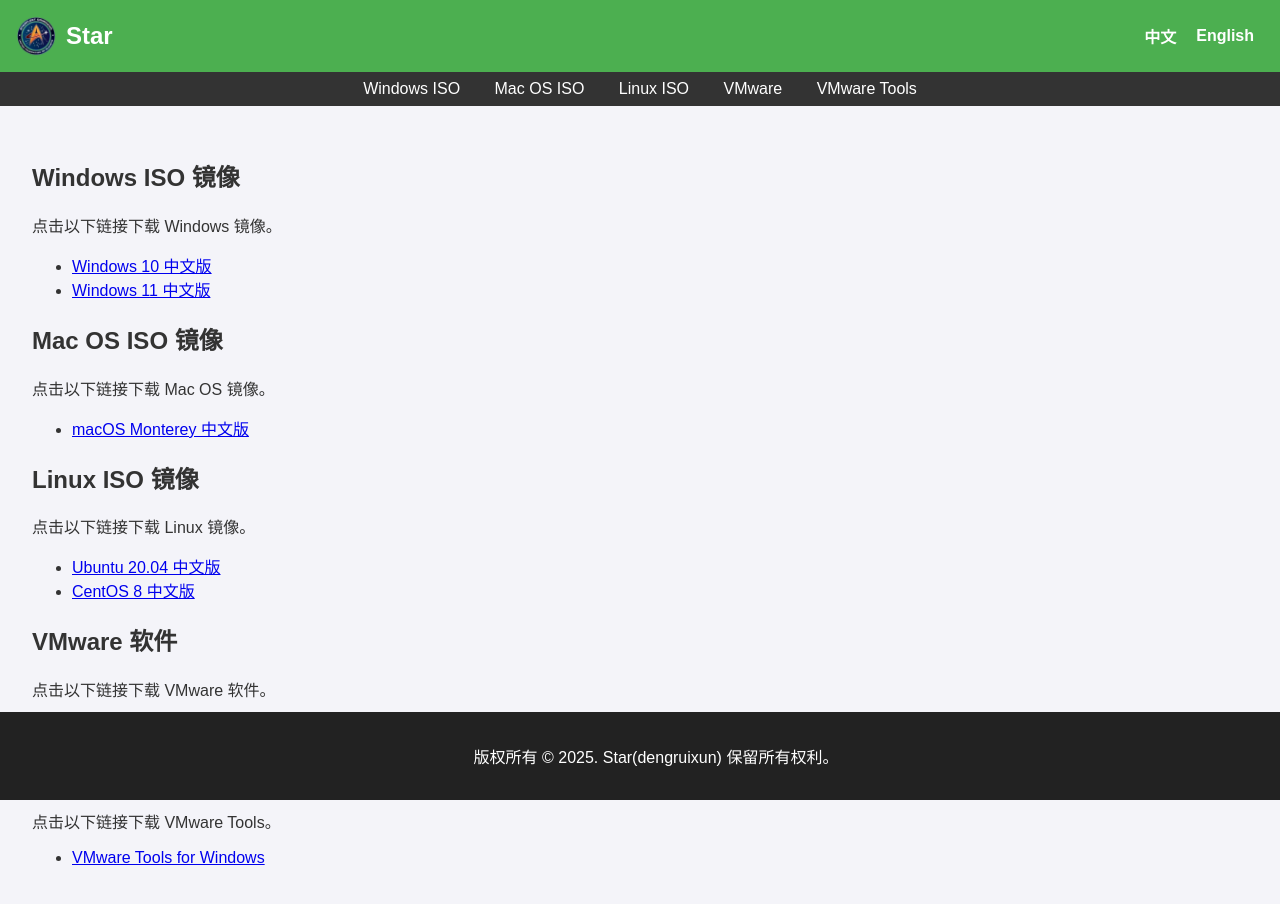
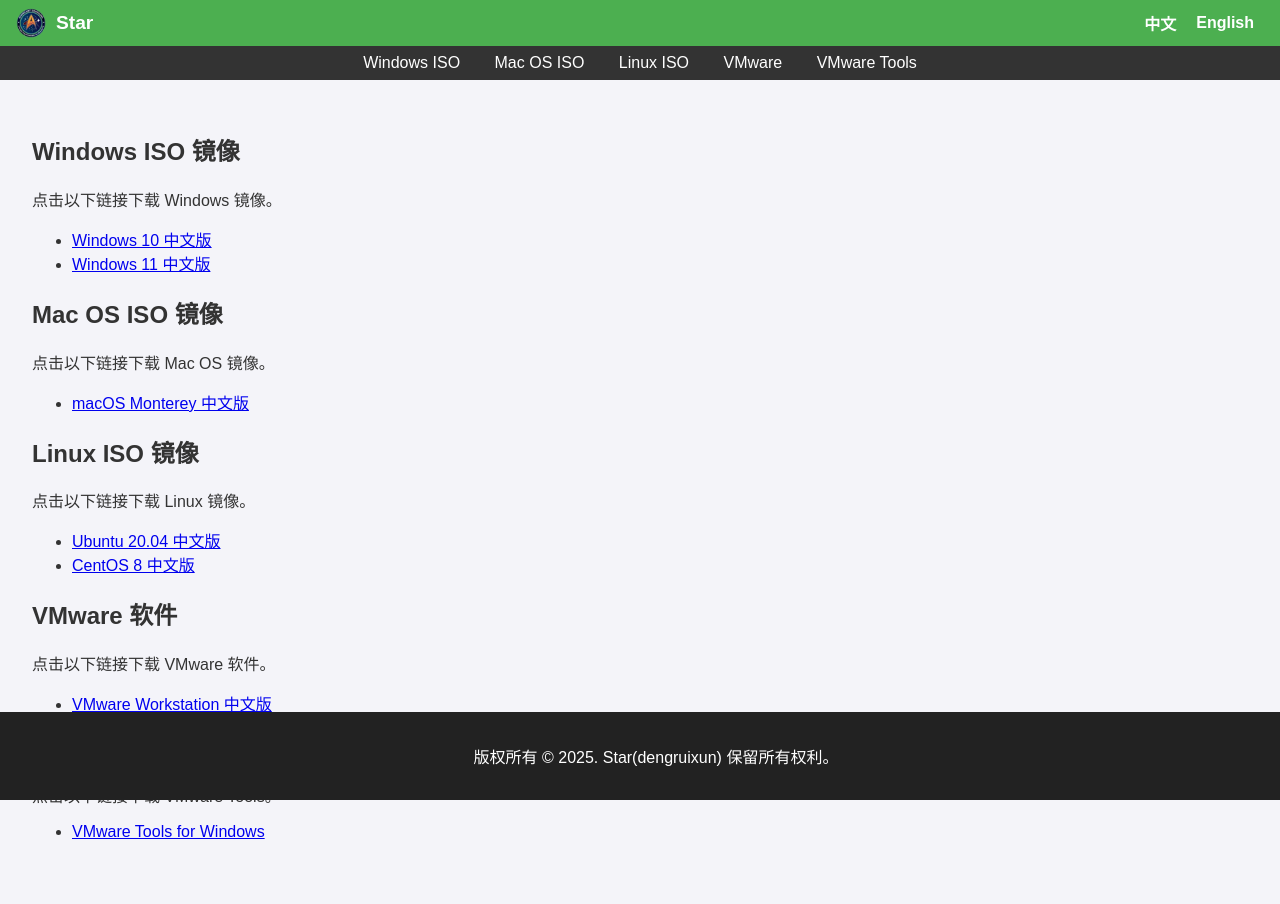
Before and after one commit to xigou1834/Star-V1.0, a plain HTML site: page Resource-Center.html in a window 1280 px wide. Drawn offline with Linux system fonts and the light colour scheme.

Commit message:
图标偏移

```diff
--- a/Resource-Center.html
+++ b/Resource-Center.html
@@ -15,7 +15,7 @@
         header {
             background-color: #4CAF50;
             color: white;
-            padding: 1rem;
+            padding: 0.5rem 1rem;
             display: flex;
             align-items: center;
             justify-content: space-between;
@@ -26,10 +26,10 @@
             text-decoration: none;
             color: white;
             font-weight: bold;
-            font-size: 1.5rem;
+            font-size: 1.2rem;
         }
         .logo img {
-            height: 40px;
+            height: 30px;
             margin-right: 10px;
         }
         .language-switch {
```
